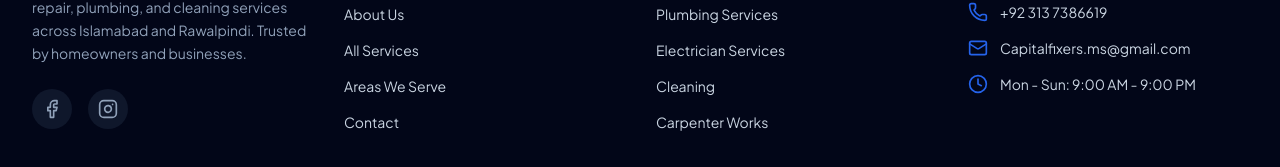
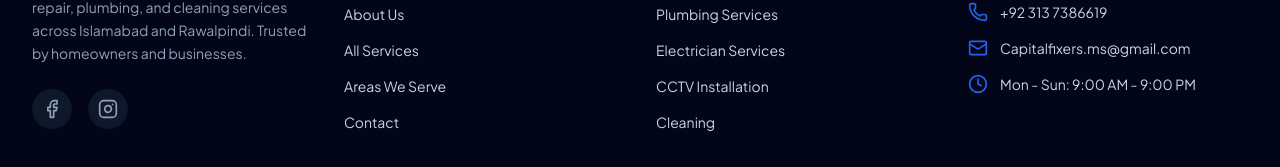
Before and after one commit to haroonashraf-dev/Capitalfixers, a React (Vite) app: page /admin in a window 1280 px wide. Shown: the part 938-1105 px from the top of the page. Built offline with nearby package versions, Linux system fonts and the light colour scheme.

Commit message:
update content.ts

```diff
--- a/src/data/content.ts
+++ b/src/data/content.ts
@@ -26,7 +26,15 @@ image: "\electrician.jpg",
     slug: "electrician-services",
     features: ["Wiring & Rewiring", "UPS Installation", "Fault Finding", "Breaker Fixing"]
   },
-
+  {
+    id : "CCTV Installation",
+    title: "CCTV Installation",
+    description: "Professional CCTV installation for home and business security. We set up cameras, DVRs, and remote monitoring.",
+    icon: "MonitorPlay",
+    image: "\cctv.jpg",
+    slug: "cctv-installation",
+    features: ["Camera Installation", "DVR Setup", "Remote Monitoring", "System Maintenance"]
+  },
   {
     id: "cleaning",
     title: "Cleaning",
```
Also changed, not shown: public/cctv.jpg (added).
